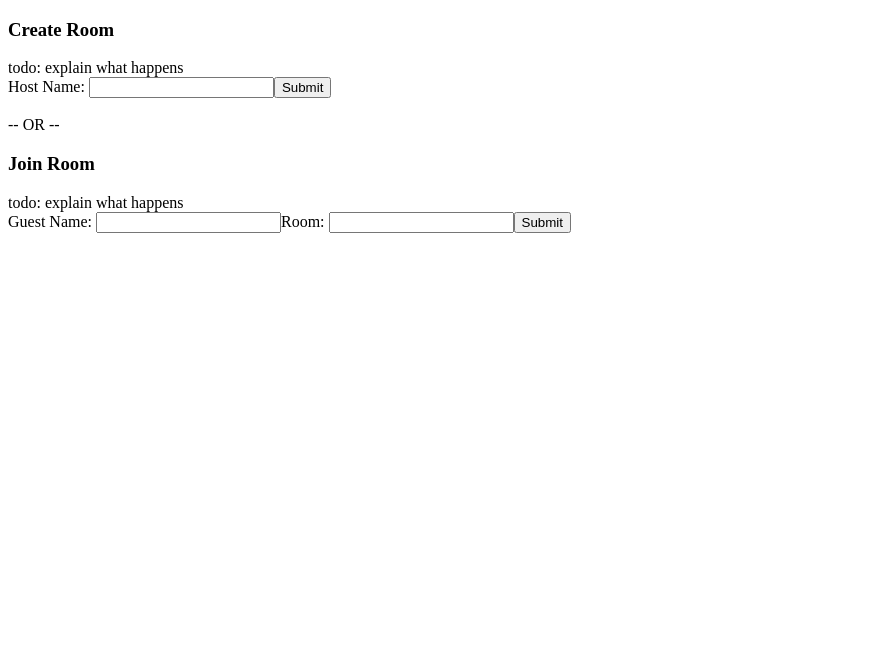
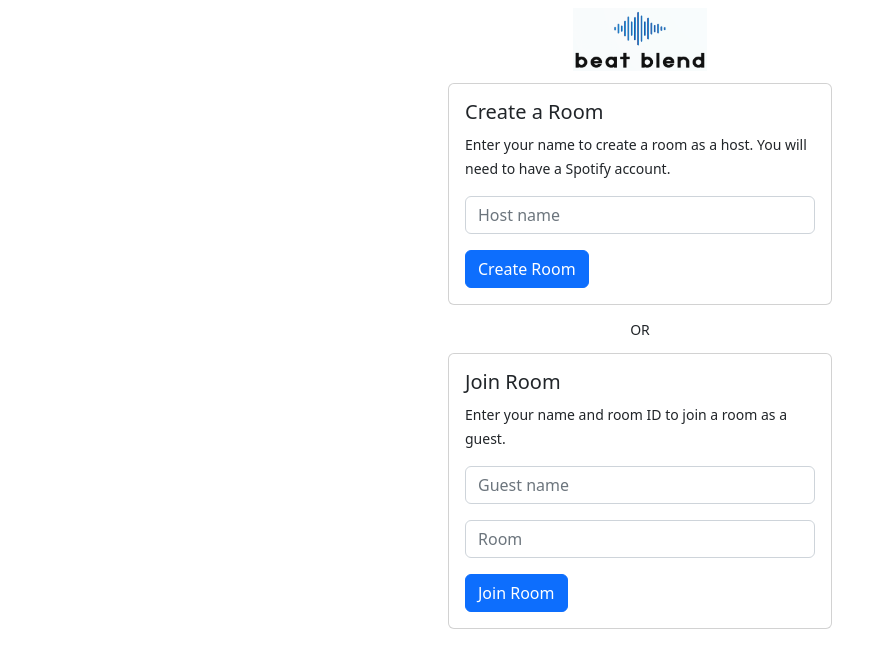
Before and after one commit to deemost/Beat-Blend, a React (Create React App) app in the folder client/: page / in a window 1280 px wide. Shown: the top 668 px of the page, without its empty margins (0-887 px from the left). Built offline with nearby package versions, Linux system fonts and the light colour scheme.

Commit message:
styling + logo

```diff
--- a/client/src/Home/CreateRoom.js
+++ b/client/src/Home/CreateRoom.js
@@ -1,5 +1,8 @@
 import React, {useState} from "react"
 import axios from "axios";
+import Card from "react-bootstrap/Card";
+import Form from "react-bootstrap/Form";
+import Button from "react-bootstrap/Button";
 
 const CreateRoom = () => {
     const [name, setName] = useState("")
@@ -20,16 +23,32 @@ const CreateRoom = () => {
     };
 
     return (
-        <>
-            <h3>Create Room</h3>
-            <div>todo: explain what happens</div>
-            <form onSubmit={handleSubmit}>
-                <label>
-                    Host Name: <input type="text" value={name} onChange={handleChange}/>
-                </label>
-                <button>Submit</button>
-            </form>
-        </>
+        // <small>
+        <Card style={{width: '24rem'}}>
+            {/*<Card.Img variant="top" src="holder.js/100px180" />*/}
+            <Card.Body>
+                <Card.Title>Create a Room</Card.Title>
+                <Card.Text>
+                    <small>
+                        Enter your name to create a room as a host. You will need to have a Spotify account.
+                    </small>
+                </Card.Text>
+                <Form onSubmit={handleSubmit}>
+                    <Form.Group className="mb-3" controlId="joinRoomGuestName">
+                        {/*<Form.Label>Host name</Form.Label>*/}
+                        <Form.Control type="text"
+                                      placeholder="Host name"
+                                      value={name}
+                                      onChange={handleChange}/>
+                    </Form.Group>
+
+                    <Button variant="primary" type="submit">
+                        Create Room
+                    </Button>
+                </Form>
+            </Card.Body>
+        </Card>
+        // </small>
     );
 };
 
--- a/client/src/Home/Home.js
+++ b/client/src/Home/Home.js
@@ -1,16 +1,23 @@
 import React from "react"
+import Container from 'react-bootstrap/Container';
+import Image from 'react-bootstrap/Image';
+import Stack from 'react-bootstrap/Stack';
 
 import CreateRoom from "./CreateRoom"
 import JoinRoom from "./JoinRoom"
 
 const Home = () => {
     return (
-        <div>
-            <CreateRoom/>
-            <br/>
-            <div>-- OR --</div>
-            <JoinRoom/>
-        </div>
+        <Container fluid>
+            <Stack fluid direction="vertical" gap={1} className="justify-content-center align-items-center vh-10">
+                <Image src="bb.png" fluid width={'150px'} className={'p-2'}/>
+                <CreateRoom/>
+                <div className="p-2">
+                    <small>OR</small>
+                </div>
+                <JoinRoom/>
+            </Stack>
+        </Container>
     );
 };
 export default Home;
--- a/client/src/Home/JoinRoom.js
+++ b/client/src/Home/JoinRoom.js
@@ -1,7 +1,11 @@
-import React, { useState } from "react"
-import { useNavigate } from "react-router-dom";
+import React, {useState} from "react"
+import {useNavigate} from "react-router-dom";
+import Button from 'react-bootstrap/Button';
+import Form from 'react-bootstrap/Form';
+import Card from 'react-bootstrap/Card';
 
 import axios from "axios";
+
 const JoinRoom = () => {
     const [name, setName] = useState("")
     const [room, setRoom] = useState("")
@@ -27,18 +31,40 @@ const JoinRoom = () => {
     };
 
     return (
-        <>
-            <h3>Join Room</h3>
-            <div>todo: explain what happens</div>
-            <form onSubmit={handleSubmit}>
-                <label>
-                    Guest Name: <input type="text" value={name} onChange={handleNameChange}/>
-                    Room: <input type="text" value={room} onChange={handleRoomChange}/>
-                </label>
-                <button>Submit</button>
-            </form>
-        </>
-    );
+        // <small>
+            <Card style={{width: '24rem'}}>
+                {/*<Card.Img variant="top" src="holder.js/100px180" />*/}
+                <Card.Body>
+                    <Card.Title>Join Room</Card.Title>
+                    <Card.Text>
+                        <small>
+                            Enter your name and room ID to join a room as a guest.
+                        </small>
+                    </Card.Text>
+                    <Form onSubmit={handleSubmit}>
+                        <Form.Group className="mb-3" controlId="joinRoomGuestName">
+                            {/*<Form.Label>Guest name</Form.Label>*/}
+                            <Form.Control type="text"
+                                          placeholder="Guest name"
+                                          value={name}
+                                          onChange={handleNameChange}/>
+                        </Form.Group>
+
+                        <Form.Group className="mb-3" controlId="joinRoomRoomId">
+                            {/*<Form.Label>Room</Form.Label>*/}
+                            <Form.Control type="text"
+                                          placeholder="Room"
+                                          value={room}
+                                          onChange={handleRoomChange}/>
+                        </Form.Group>
+                        <Button variant="primary" type="submit">
+                            Join Room
+                        </Button>
+                    </Form>
+                </Card.Body>
+            </Card>
+        // </small>
+    )
 };
 
 export default JoinRoom;
--- a/client/src/index.js
+++ b/client/src/index.js
@@ -3,6 +3,8 @@ import React from "react"
 import {createBrowserRouter, RouterProvider,} from "react-router-dom";
 import Home from "./Home/Home";
 import Room from "./Room/Room";
+import 'bootstrap/dist/css/bootstrap.min.css';
+import 'bootstrap/dist/js/bootstrap.min.js';
 
 const router = createBrowserRouter([
     {
```
Also changed, not shown: client/public/index.html (+2 -28 lines), client/public/bb.png (added), client/public/manifest.json.
